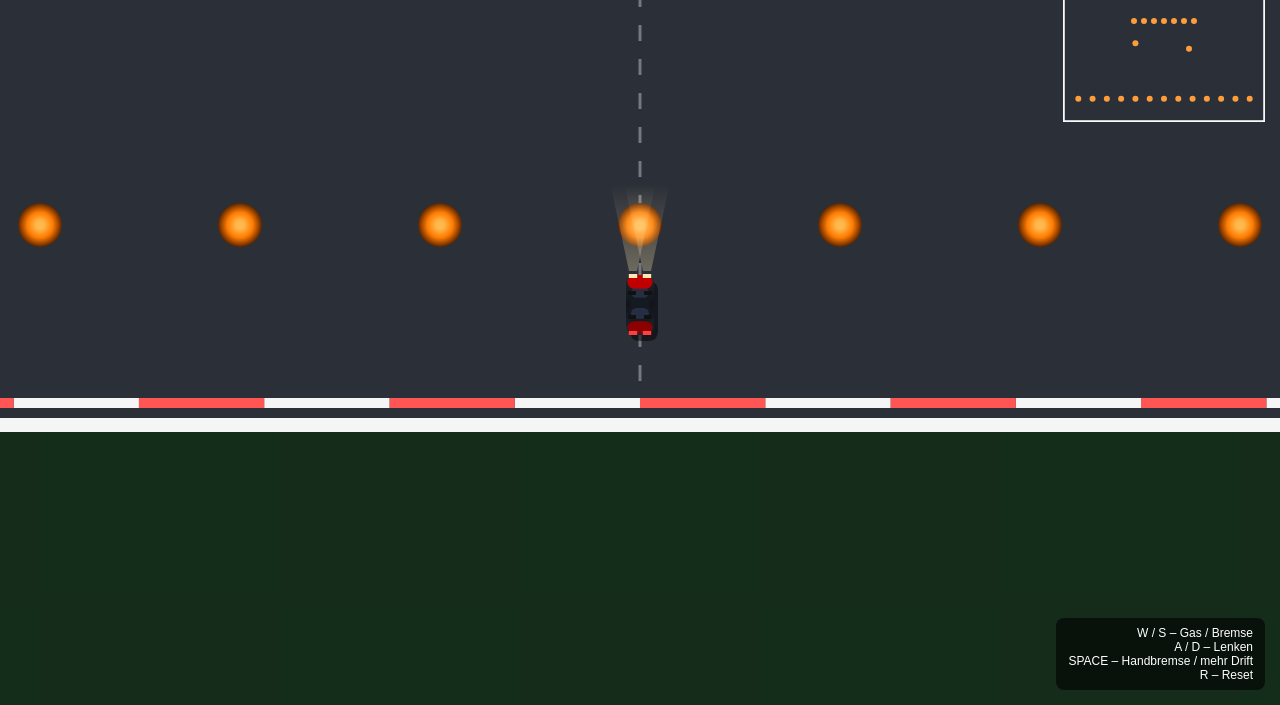
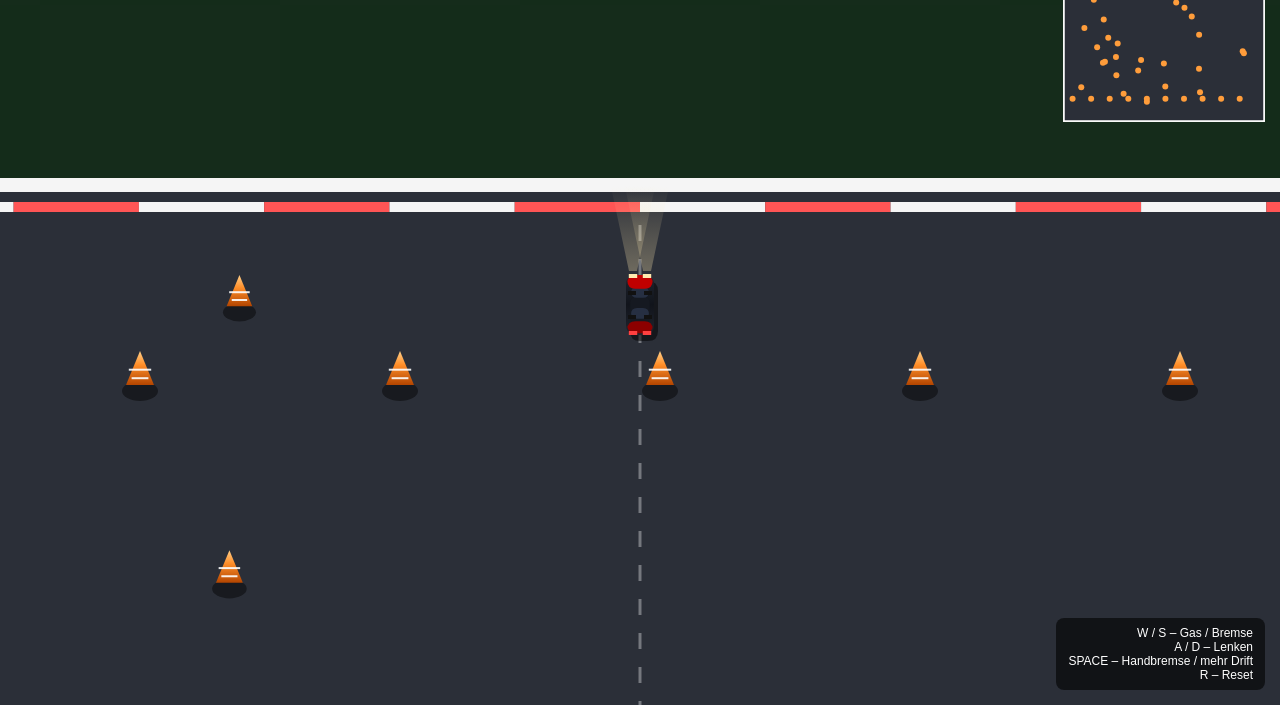
Before and after one commit to imannsv/driftkingonline, a plain HTML site: page index.html in a window 1280 px wide. Shown: the part 95-800 px from the top of the page. Drawn offline with Linux system fonts and the light colour scheme.

Commit message:
assadasd

```diff
--- a/index.html
+++ b/index.html
@@ -113,10 +113,10 @@
         const TRACK = {
             cx: 0,
             cy: 0,
-            halfWidth: 1400,   // größer
+            halfWidth: 1400,
             halfHeight: 900
         };
-        const TRACK_MARGIN = 40;  // innerer Rand
+        const TRACK_MARGIN = 40;
         const WORLD_MARGIN = 600;
 
         function isOnTrack(x, y) {
@@ -136,32 +136,42 @@
         };
 
         // =========================
-        // Hindernisse
+        // Hindernisse (Hütchen)
         // =========================
         const obstacles = []; // {x,y,radius}
 
-        function addObstacle(x, y, radius = 25) {
+        function addObstacle(x, y, radius = 18) {
             obstacles.push({ x, y, radius });
         }
 
         function initObstacles() {
             obstacles.length = 0;
 
-            // Ein paar Pylonen an den Geraden
-            for (let x = -1200; x <= 1200; x += 200) {
-                addObstacle(x, TRACK.cy - TRACK.halfHeight + 200, 22);
-                addObstacle(x, TRACK.cy + TRACK.halfHeight - 200, 22);
+            const innerLeft = TRACK.cx - TRACK.halfWidth + TRACK_MARGIN + 80;
+            const innerRight = TRACK.cx + TRACK.halfWidth - TRACK_MARGIN - 80;
+            const innerTop = TRACK.cy - TRACK.halfHeight + TRACK_MARGIN + 80;
+            const innerBottom = TRACK.cy + TRACK.halfHeight - TRACK_MARGIN - 80;
+
+            // ein paar „geordnetere“ Reihen an den Rändern
+            for (let x = innerLeft; x <= innerRight; x += 260) {
+                addObstacle(x, innerTop + 80, 20);
+                addObstacle(x, innerBottom - 80, 20);
             }
 
-            // Innen im Rechteck „Inseln“
-            addObstacle(-400, -200, 35);
-            addObstacle(350, -250, 35);
-            addObstacle(-250, 260, 35);
-            addObstacle(420, 280, 35);
+            // random Hütchen im inneren Bereich
+            const spawnPos = { x: TRACK.cx, y: TRACK.cy + TRACK.halfHeight - 120 };
+            const minDistToSpawn = 260;
 
-            // kleine Slalom-Reihe
-            for (let i = -3; i <= 3; i++) {
-                addObstacle(i * 140, 0, 18);
+            for (let i = 0; i < 35; i++) {
+                const rx = innerLeft + Math.random() * (innerRight - innerLeft);
+                const ry = innerTop + Math.random() * (innerBottom - innerTop);
+
+                const dx = rx - spawnPos.x;
+                const dy = ry - spawnPos.y;
+                const dist = Math.hypot(dx, dy);
+                if (dist < minDistToSpawn) continue; // nicht direkt am Start
+
+                addObstacle(rx, ry, 18 + Math.random() * 4);
             }
         }
 
@@ -193,10 +203,10 @@
         };
 
         function setCarToSpawn() {
-            // Start unten mittig im Rechteck, Richtung nach oben
+            // Start unten mittig, Richtung nach oben
             car.x = TRACK.cx;
             car.y = TRACK.cy + TRACK.halfHeight - 120;
-            car.angle = -Math.PI / 2;
+            car.angle = -Math.PI / 2; // nach oben bezogen auf die Karte
             car.vx = 0;
             car.vy = 0;
         }
@@ -303,7 +313,7 @@
             if (car.y < -limit) car.y = -limit;
             if (car.y > limit) car.y = limit;
 
-            // Kollision mit Hindernissen
+            // Kollision mit Hütchen (leichter Bounce)
             const carRadius = car.length * 0.35;
             for (const o of obstacles) {
                 const dx = car.x - o.x;
@@ -315,17 +325,17 @@
                     const nx = dx / dist;
                     const ny = dy / dist;
 
-                    // Auto aus dem Hindernis herausschieben
-                    car.x += nx * overlap;
-                    car.y += ny * overlap;
+                    // Auto leicht aus dem Hütchen rausschieben
+                    car.x += nx * overlap * 0.6;
+                    car.y += ny * overlap * 0.6;
 
-                    // Geschwindigkeit etwas zurückprallen lassen
+                    // Velocity spiegeln + dämpfen (leichter Bounce)
                     const dot = car.vx * nx + car.vy * ny;
-                    car.vx -= 1.4 * dot * nx;
-                    car.vy -= 1.4 * dot * ny;
+                    car.vx -= 1.0 * dot * nx;
+                    car.vy -= 1.0 * dot * ny;
 
-                    car.vx *= 0.4;
-                    car.vy *= 0.4;
+                    car.vx *= 0.65;
+                    car.vy *= 0.65;
                 }
             }
 
@@ -365,10 +375,11 @@
         // Rendering
         // =========================
 
+        // Y hier extra "gedreht" -> Map wirkt nicht mehr gespiegelt
         function worldToScreen(wx, wy, camX, camY) {
             return {
                 x: canvas.width / 2 + (wx - camX),
-                y: canvas.height / 2 + (wy - camY)
+                y: canvas.height / 2 - (wy - camY)
             };
         }
 
@@ -418,13 +429,12 @@
                 }
             }
 
-            // vier Seiten der inneren Curbs
-            drawCurbSide(-curbW / 2, -curbH / 2, curbW / 2, -curbH / 2, false); // oben
-            drawCurbSide(curbW / 2, -curbH / 2, curbW / 2, curbH / 2, true);  // rechts
-            drawCurbSide(curbW / 2, curbH / 2, -curbW / 2, curbH / 2, false); // unten
-            drawCurbSide(-curbW / 2, curbH / 2, -curbW / 2, -curbH / 2, true);  // links
+            drawCurbSide(-curbW / 2, -curbH / 2, curbW / 2, -curbH / 2, false);
+            drawCurbSide(curbW / 2, -curbH / 2, curbW / 2, curbH / 2, true);
+            drawCurbSide(curbW / 2, curbH / 2, -curbW / 2, curbH / 2, false);
+            drawCurbSide(-curbW / 2, curbH / 2, -curbW / 2, -curbH / 2, true);
 
-            // Mittellinien (zwei Kreuz-Fahrspuren)
+            // Mittellinien
             ctx.strokeStyle = "rgba(255,255,255,0.35)";
             ctx.lineWidth = 3;
             ctx.setLineDash([16, 18]);
@@ -449,16 +459,41 @@
                 ctx.save();
                 ctx.translate(p.x, p.y);
 
-                // kleine „Pylonen“
-                const gradient = ctx.createRadialGradient(0, 0, 4, 0, 0, o.radius);
-                gradient.addColorStop(0, "#ffb84d");
-                gradient.addColorStop(0.5, "#ff7a00");
-                gradient.addColorStop(1, "#5a2400");
+                // Hütchen-Schatten
+                ctx.fillStyle = "rgba(0,0,0,0.45)";
+                ctx.beginPath();
+                ctx.ellipse(0, 6, o.radius * 0.9, o.radius * 0.5, 0, 0, Math.PI * 2);
+                ctx.fill();
 
-                ctx.fillStyle = gradient;
+                // Hütchen-Körper
+                const h = o.radius * 1.7;
+                const r = o.radius * 0.7;
+
+                const grad = ctx.createLinearGradient(0, -h, 0, 0);
+                grad.addColorStop(0, "#ffd08a");
+                grad.addColorStop(0.4, "#ff8f2a");
+                grad.addColorStop(1, "#b34500");
+
+                ctx.fillStyle = grad;
                 ctx.beginPath();
-                ctx.arc(0, 0, o.radius, 0, Math.PI * 2);
+                ctx.moveTo(0, -h);          // Spitze
+                ctx.lineTo(r, 0);
+                ctx.lineTo(-r, 0);
+                ctx.closePath();
                 ctx.fill();
+
+                // weiße Streifen
+                ctx.strokeStyle = "rgba(255,255,255,0.9)";
+                ctx.lineWidth = 2;
+                ctx.beginPath();
+                ctx.moveTo(-r * 0.8, -h * 0.45);
+                ctx.lineTo(r * 0.8, -h * 0.45);
+                ctx.stroke();
+
+                ctx.beginPath();
+                ctx.moveTo(-r * 0.6, -h * 0.2);
+                ctx.lineTo(r * 0.6, -h * 0.2);
+                ctx.stroke();
 
                 ctx.restore();
             }
@@ -468,7 +503,7 @@
             const camX = car.x;
             const camY = car.y;
 
-            // Hintergrund (Wiese / Stadtboden)
+            // Hintergrund
             ctx.fillStyle = "#133018";
             ctx.fillRect(0, 0, canvas.width, canvas.height);
 
@@ -619,11 +654,10 @@
             ctx.save();
             ctx.translate(x0, y0);
 
-            // Rahmen-Hintergrund
+            // Hintergrund
             ctx.fillStyle = "rgba(0,0,0,0.75)";
             ctx.fillRect(0, 0, miniSize, miniSize);
 
-            // leichter Rand
             ctx.strokeStyle = "rgba(255,255,255,0.9)";
             ctx.lineWidth = 2;
             ctx.strokeRect(0, 0, miniSize, miniSize);
@@ -637,7 +671,7 @@
                 };
             }
 
-            // Track-Rechteck
+            // Track
             const p1 = worldToMini(TRACK.cx - TRACK.halfWidth, TRACK.cy - TRACK.halfHeight);
             const p2 = worldToMini(TRACK.cx + TRACK.halfWidth, TRACK.cy + TRACK.halfHeight);
 
@@ -657,7 +691,7 @@
                 ctx.fill();
             }
 
-            // Auto als kleiner Pfeil
+            // Auto-Pfeil
             const carMini = worldToMini(car.x, car.y);
             ctx.save();
             ctx.translate(carMini.x, carMini.y);
```
